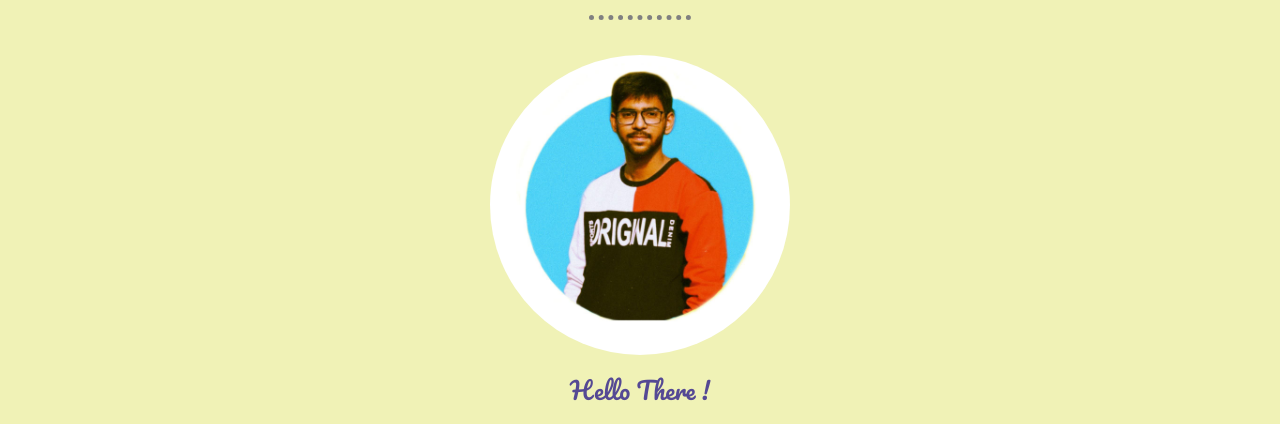
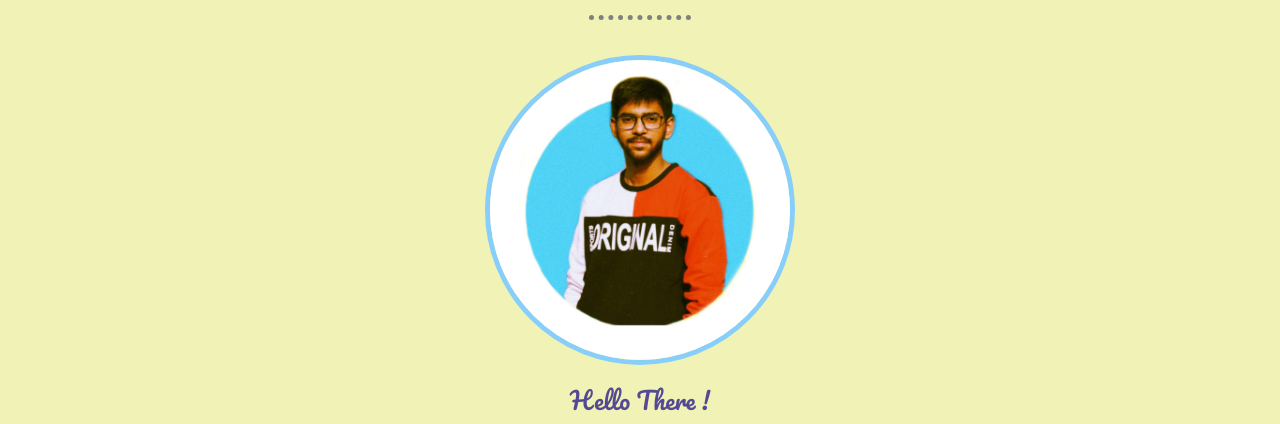
Before and after one commit to devansh-tewari/portfolio, a plain HTML site: page index.html in a window 1280 px wide. Shown: the part 575-999 px from the top of the page. Drawn offline with Linux system fonts and the light colour scheme.

Commit message:
Update styles.css

```diff
--- a/styles.css
+++ b/styles.css
@@ -87,6 +87,9 @@ h3{
   display: inline-block;
   margin-top: 20px;
   border-radius: 100%;
+  border-style: solid;
+  border-width:thick;
+  border-color:lightskyblue;
   height: 300px;
   width: 300px;
 }
```
